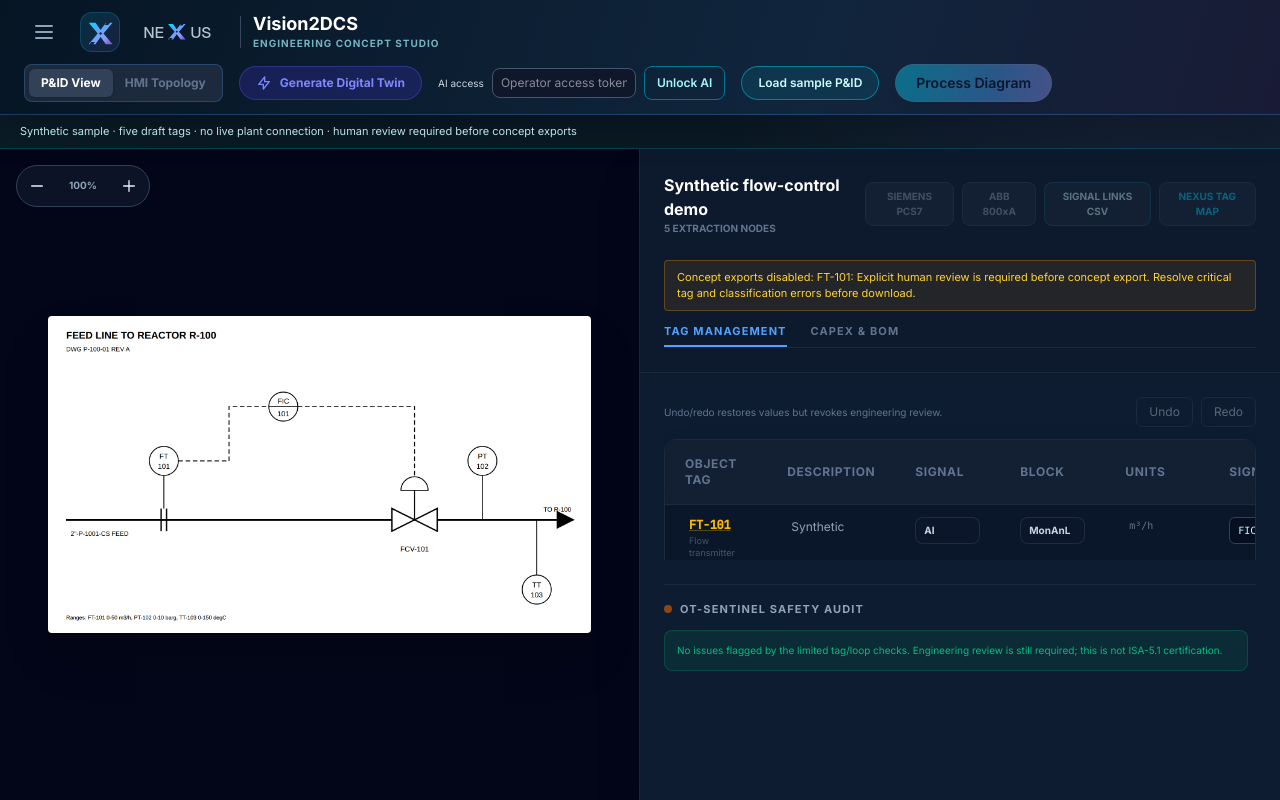
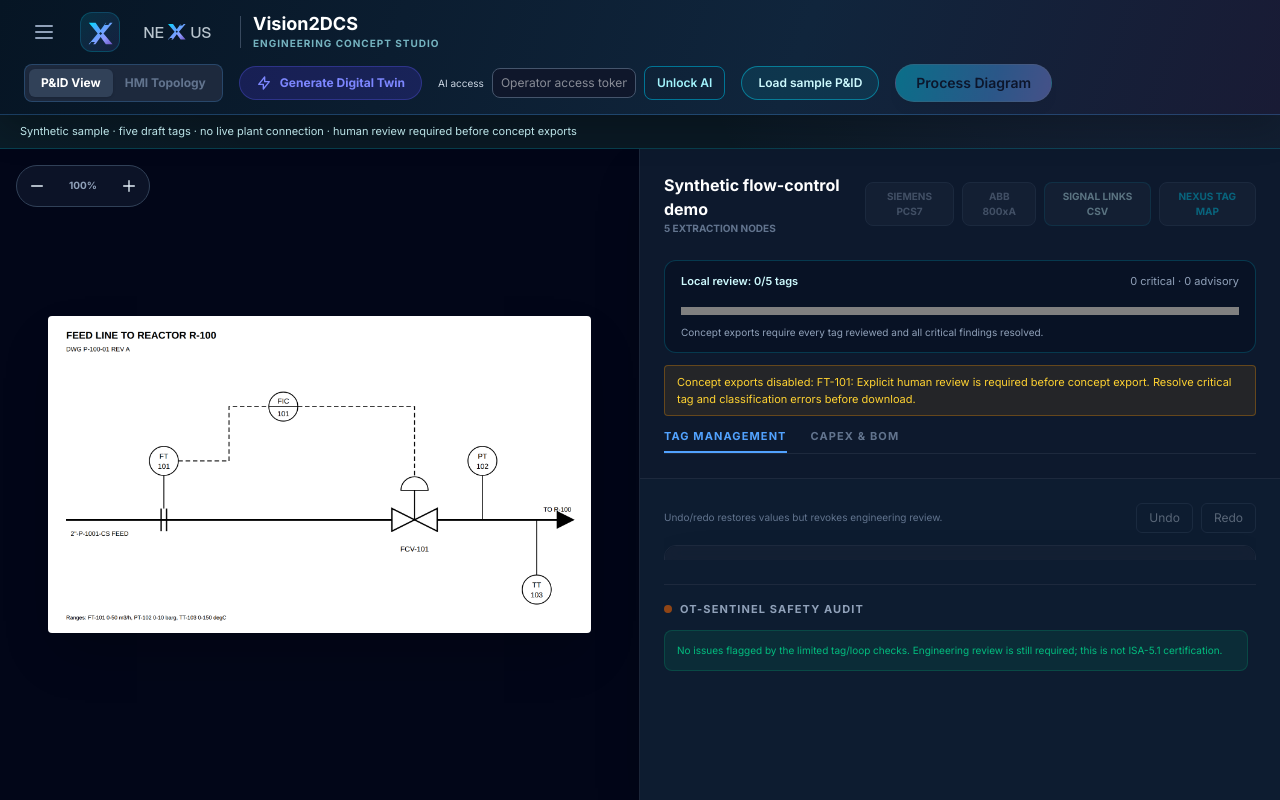
Before and after one commit to senanurcetin/Vision2DCS, a React (Vite) app: page / in a window 1280 px wide. Both pictures are taken after a click on the button "Load sample P&ID". Built offline with nearby package versions, Linux system fonts and the light colour scheme.

Commit message:
feat(demo): show engineering review coverage and issue severity summary

```diff
--- a/App.tsx
+++ b/App.tsx
@@ -70,6 +70,10 @@ const App: React.FC = () => {
     [currentProject?.instruments],
   );
   const conceptExportDisabled = !currentProject || exportBlockers.length > 0;
+  const totalRows = currentProject?.instruments.length ?? 0;
+  const reviewedRows = currentProject?.instruments.filter(row => row.reviewed === true).length ?? 0;
+  const criticalFindings = sentinelAlerts.filter(alert => alert.severity === 'error').length;
+  const advisoryFindings = sentinelAlerts.filter(alert => alert.severity !== 'error').length;
 
   const handleFileUpload = async (event: React.ChangeEvent<HTMLInputElement>) => {
     if (IS_PUBLIC_DEMO) return;
@@ -420,6 +424,28 @@ const App: React.FC = () => {
                 </div>
               </div>
 
+              {currentProject && (
+                <section aria-label="Engineering review progress" className="mb-3 rounded-xl border border-cyan-400/20 bg-slate-950/35 px-4 py-3">
+                  <div className="mb-2 flex flex-wrap items-center justify-between gap-2 text-[11px]">
+                    <span className="font-semibold text-cyan-100">Local review: {reviewedRows}/{totalRows} tags</span>
+                    <span className={criticalFindings ? 'font-semibold text-red-300' : 'text-slate-400'}>
+                      {criticalFindings} critical · {advisoryFindings} advisory
+                    </span>
+                  </div>
+                  <progress
+                    aria-label="Human-reviewed instrument coverage"
+                    value={reviewedRows}
+                    max={Math.max(totalRows, 1)}
+                    className="h-2 w-full accent-cyan-400"
+                  />
+                  <p className="mt-1 text-[10px] text-slate-400">
+                    {conceptExportDisabled
+                      ? 'Concept exports require every tag reviewed and all critical findings resolved.'
+                      : 'Concept exports eligible — local review is not engineering certification.'}
+                  </p>
+                </section>
+              )}
+
               {currentProject && exportBlockers.length > 0 && (
                 <div role="status" className="mb-3 rounded border border-amber-500/30 bg-amber-500/10 px-3 py-2 text-[11px] text-amber-300">
                   Concept exports disabled: {exportBlockers[0]} Resolve critical tag and classification errors before download.
--- a/scripts/browser-smoke.mjs
+++ b/scripts/browser-smoke.mjs
@@ -69,6 +69,11 @@ try {
   if (await page.getByRole('button', { name: 'NEXUS TAG MAP' }).isEnabled()) {
     throw new Error('Synthetic example must still require engineer review.');
   }
+  await page.getByText('Local review: 0/5 tags').waitFor();
+  const reviewProgress = page.getByRole('progressbar', { name: 'Human-reviewed instrument coverage' });
+  if (await reviewProgress.getAttribute('value') !== '0') {
+    throw new Error('Review readiness must start at zero for a synthetic project.');
+  }
   // The selected synthetic project must remain open after a full reload.
   await page.waitForFunction(() => localStorage.getItem('dcs_selected_project_id')?.startsWith('demo-'));
   await page.reload({ waitUntil: 'domcontentloaded' });
@@ -96,6 +101,8 @@ try {
     await page.getByRole('button', { name: 'Mark ' + tag + ' reviewed' }).click();
   }
   if (!(await linkCsv.isEnabled())) throw new Error('Review should enable declared link export.');
+  await page.getByText('Local review: 5/5 tags').waitFor();
+  await page.getByText('Concept exports eligible', { exact: false }).waitFor();
   const linksPromise = page.waitForEvent('download');
   await linkCsv.click();
   const linksDownload = await linksPromise;
```
Also changed, not shown: 2 other files (tests, documents, lock files or other folders).
